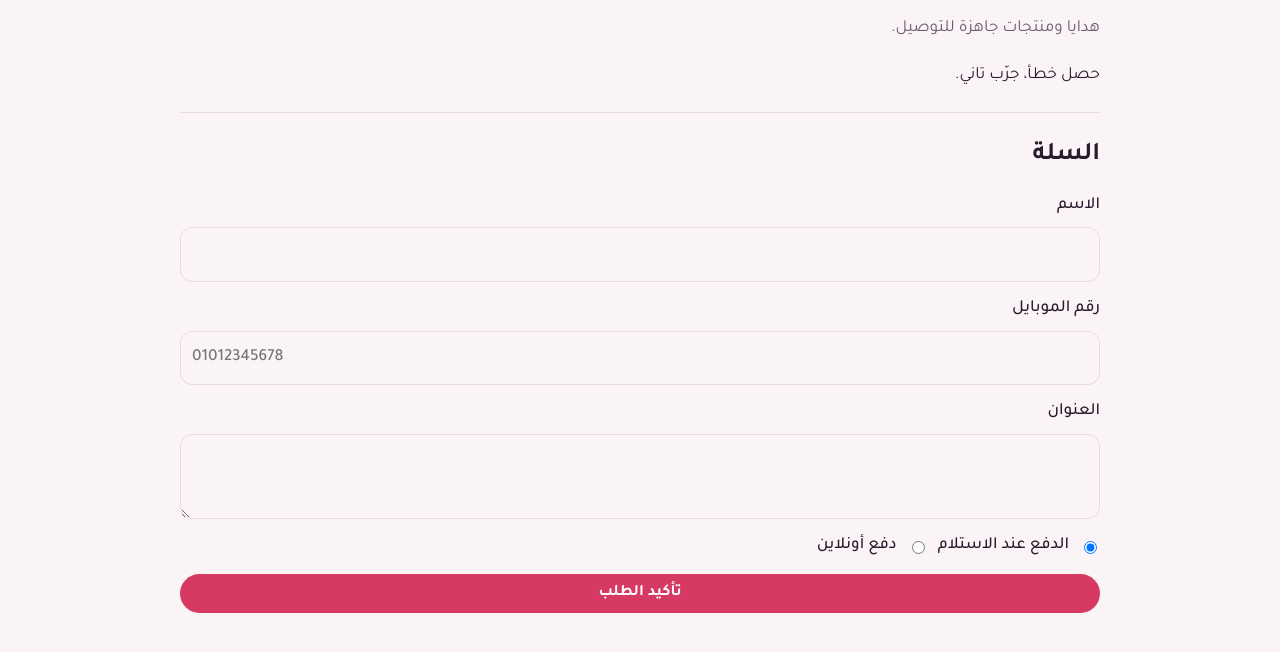
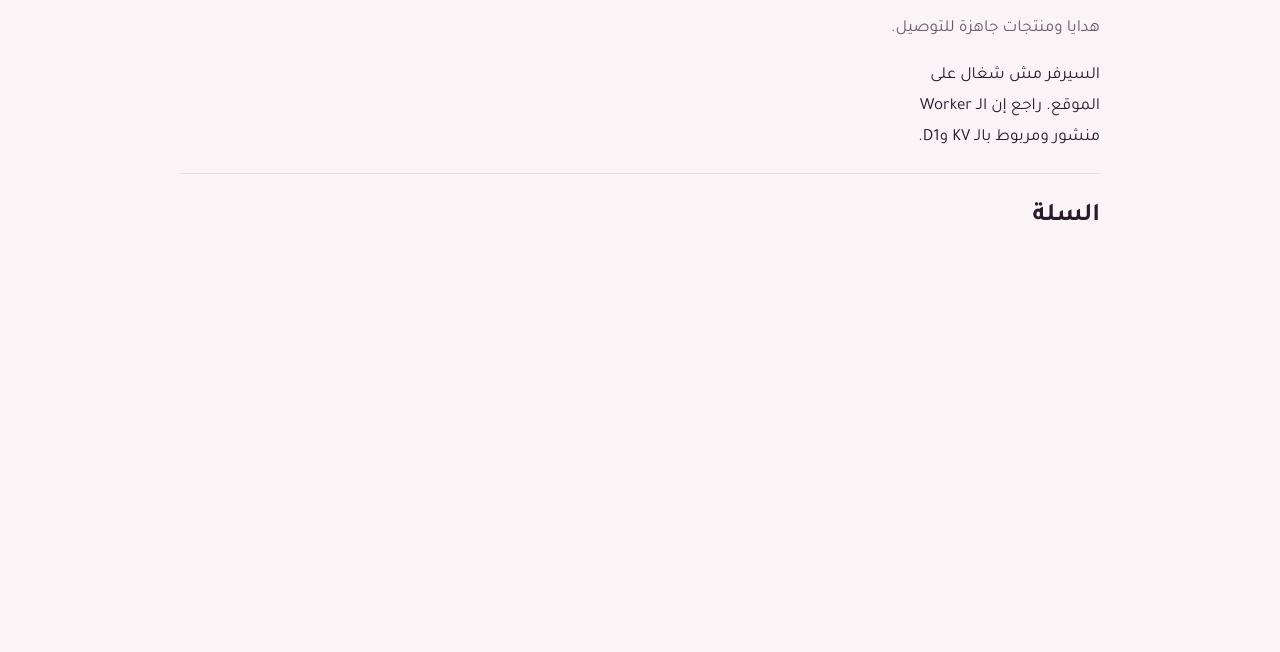
Before and after one commit to HamdyHamada2/hekaya, a website: page public/store.html in a window 1280 px wide. Shown: the part 148-800 px from the top of the page. Drawn offline with Linux system fonts and the light colour scheme; no server answers; a web font is replaced by a local one.

Commit message:
Add files via upload

```diff
--- a/public/app.js
+++ b/public/app.js
@@ -12,7 +12,7 @@ async function api(path, method = "GET", body) {
   if (method !== "GET") { o.headers["Content-Type"] = "application/json"; o.body = JSON.stringify(body || {}); }
   const r = await fetch("/api" + path, o);
   let j = null; try { j = await r.json(); } catch (e) {}
-  if (!r.ok) throw Object.assign(new Error((j && j.error) || "error"), { status: r.status });
+  if (!r.ok || j === null) throw Object.assign(new Error((j && j.error) || (r.status === 404 || j === null ? "no_api" : "error")), { status: r.status });
   return j;
 }
 const ERR = {
@@ -22,6 +22,8 @@ const ERR = {
   online_unavailable: "الدفع الأونلاين مش متاح دلوقتي", payment_failed: "تعذر بدء الدفع، جرّب تاني أو اختار الدفع عند الاستلام",
   unauthorized: "لازم تسجّل دخول الأول", forbidden: "مش مسموح لك بالعملية دي", not_configured: "السيرفر لسه مش متظبط",
   too_large: "الحجم كبير جدًا",
+  server_error: "قاعدة البيانات مش جاهزة. نفّذ ملف schema.sql في D1 Console.",
+  no_api: "السيرفر مش شغال على الموقع. راجع إن الـ Worker منشور ومربوط بالـ KV وD1.",
 };
 const msg = (c) => ERR[c] || "حصل خطأ، جرّب تاني.";
 const date = (ms) => new Date(ms).toLocaleDateString("ar-EG");
--- a/public/site.css
+++ b/public/site.css
@@ -34,3 +34,4 @@ input[type=radio],input[type=checkbox]{width:auto}
 .stats div{background:var(--bg2);border:1.5px solid var(--ln);border-radius:16px;padding:12px;text-align:center}
 .stats b{display:block;font-size:26px;color:var(--rose)}
 hr{border:0;border-top:1.5px solid var(--ln);margin:20px 0}
+[hidden]{display:none!important}
```
Also changed, not shown: public/index.html (+1 -0 lines).
